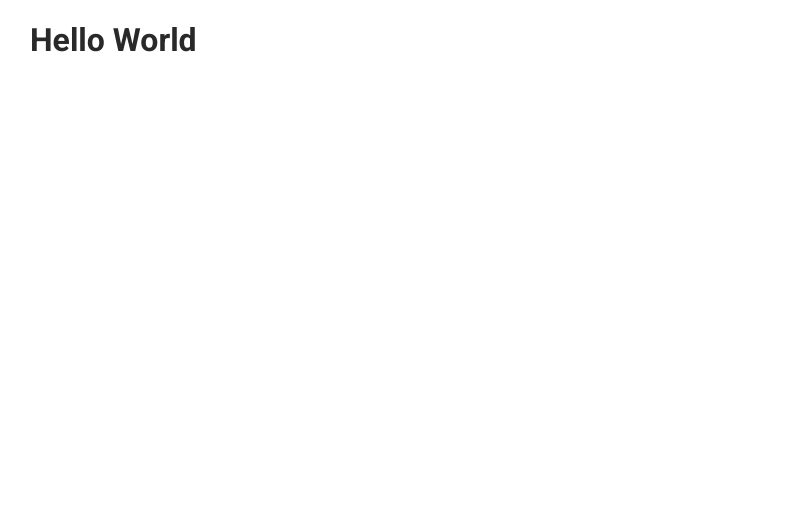
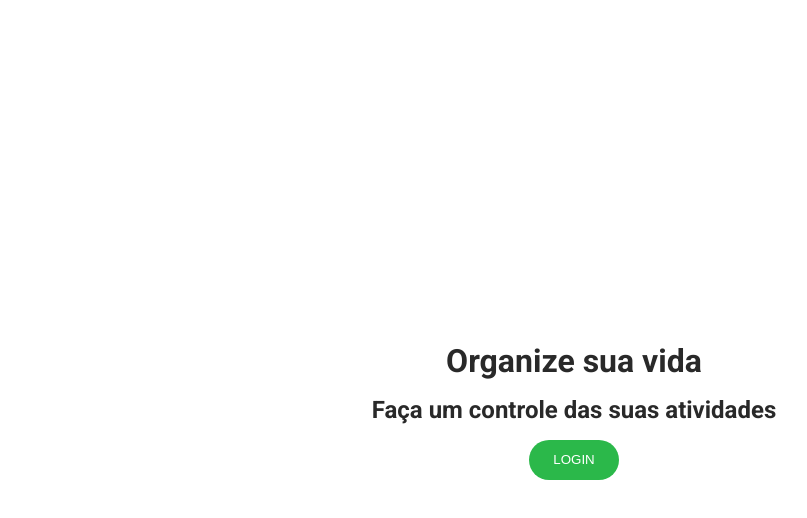
Before and after one commit to JadsonRibeiro/challenge-vix, a Next.js app: page / in a window 1280 px wide. Shown: the top 518 px of the page, without its empty margins (66-873 px from the left). Built offline with nearby package versions, Linux system fonts and the light colour scheme; no server answers.

Commit message:
Auth completed

```diff
--- a/package.json
+++ b/package.json
@@ -12,6 +12,7 @@
   "dependencies": {
     "axios": "^0.21.1",
     "next": "11.0.1",
+    "next-auth": "^3.27.3",
     "react": "17.0.2",
     "react-dom": "17.0.2",
     "react-icons": "^4.2.0",
--- /dev/null
+++ b/src/components/AuthButton/index.tsx
@@ -0,0 +1,27 @@
+import { useSession, signIn, signOut } from "next-auth/client";
+
+import { Button } from "../Button";
+
+export function AuthButton() {
+  const [session, loading] = useSession();
+
+  if(loading) return <Button>Carregando...</Button>
+
+  if(!session) {
+    return (
+      <Button
+        onClick={() => signIn('github')}
+      >
+        Login
+      </Button>
+    )
+  }
+
+  return (
+    <Button
+      onClick={() => signOut()}
+    >
+      Sair
+    </Button>
+  )
+}
--- /dev/null
+++ b/src/pages/home.module.scss
@@ -0,0 +1,18 @@
+.container {
+  display: flex;
+  height: 100vh;
+  justify-content: center;
+  align-items: center;
+  flex-direction: column;
+
+  h1 {
+    margin-bottom: 1rem;
+    font-size: 2rem;
+  }
+
+  h2 {
+    font-size: 1.5rem;
+    margin-bottom: 1rem;
+    margin-top: 0;
+  }
+}
--- a/src/pages/index.tsx
+++ b/src/pages/index.tsx
@@ -1,7 +1,35 @@
+import { GetServerSideProps } from "next";
+import { getSession } from "next-auth/client";
+
+import { AuthButton } from "../components/AuthButton";
+
+import styles from "./home.module.scss";
+
 export default function Home() {
   return (
-    <div>
-      <h1>Hello World</h1>
+    <div className={styles.container}>
+      <h1>Organize sua vida</h1>
+      <h2>Faça um controle das suas atividades</h2>
+      <AuthButton />
     </div>
   )
 }
+
+export const getServerSideProps: GetServerSideProps = async ({ req }) => {
+  const session = await getSession({ req });
+
+  console.log(session)
+
+  if(session) {
+    return {
+      redirect: {
+        destination: '/registers',
+        permanent: false
+      }
+    }
+  }
+
+  return {
+    props: {}
+  }
+}
```
Also changed, not shown: src/components/Header/header.module.scss (renamed from src/components/Header/styles.module.scss, +10 -0 lines), src/components/Header/index.tsx (+18 -9 lines), src/pages/api/auth/[...nextauth].ts (added, +11 -0 lines), src/pages/registers/index.tsx (+12 -1 lines), 1 other file (tests, documents, lock files or other folders).
